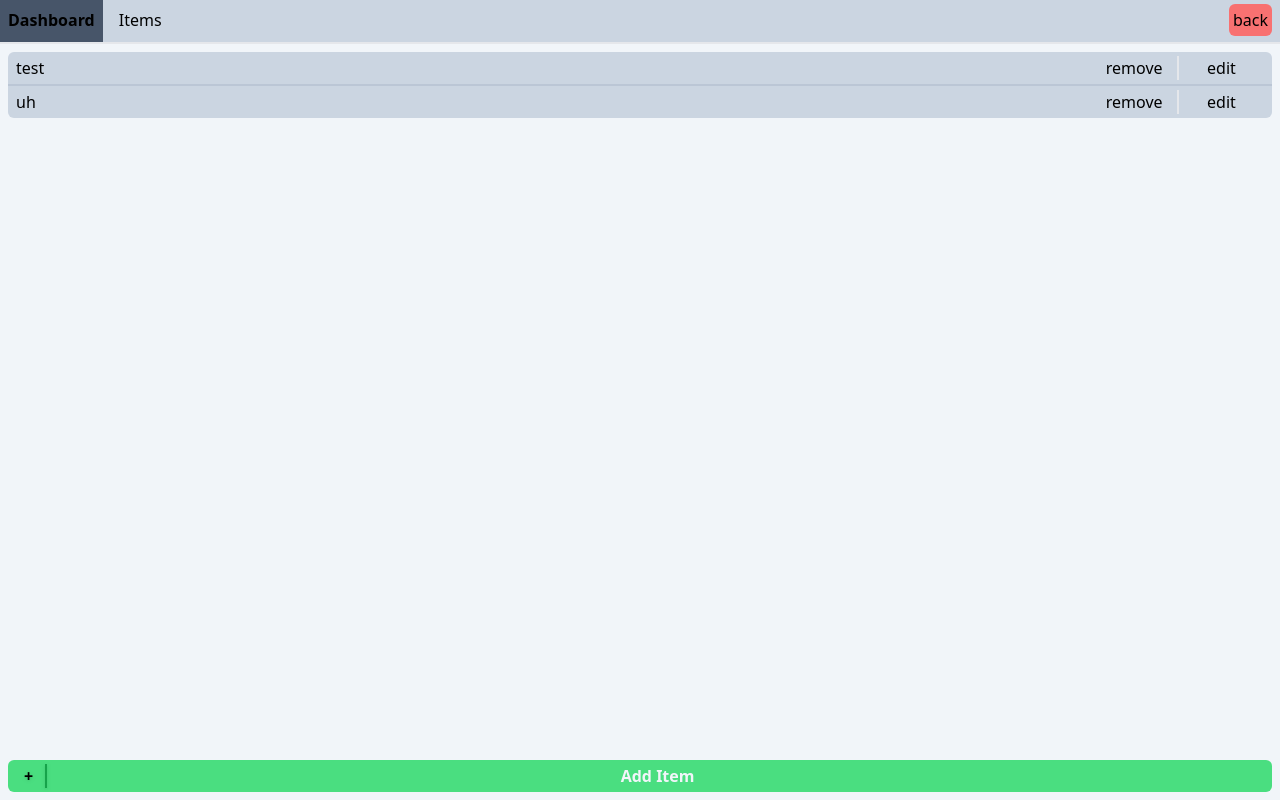
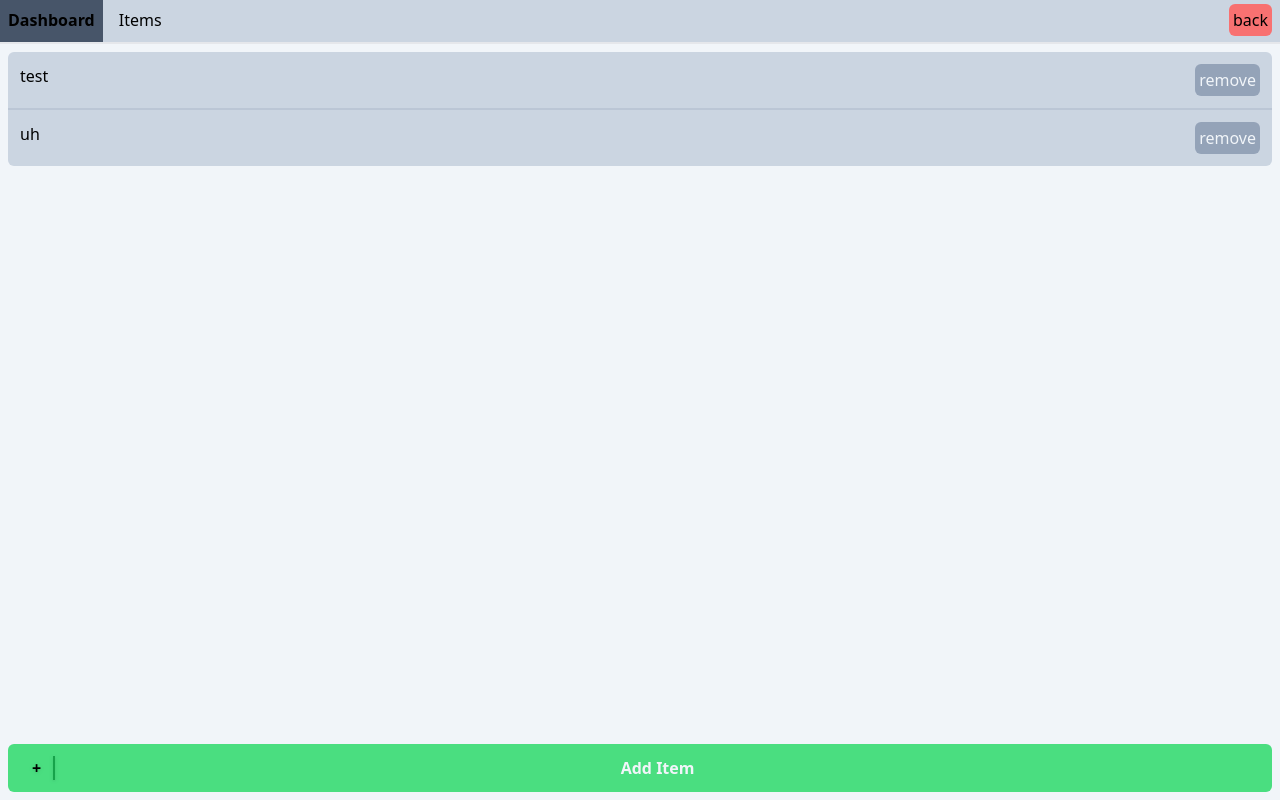
Before and after one commit to plachenko/DeliCounter, a SvelteKit app: page /admin/add in a window 1280 px wide. Built offline with nearby package versions, Linux system fonts and the light colour scheme.

Commit message:
adding tweaks to add page

```diff
--- a/src/routes/admin/add/+page.svelte
+++ b/src/routes/admin/add/+page.svelte
@@ -7,7 +7,6 @@
 
 	onMount(() => {});
 
-	let objTypes = ['Category', 'Item', 'Line Item'];
 
 	function editItem(idx) {}
 	function removeItem(idx) {
@@ -36,11 +35,19 @@
 		},
 		category: {
 			type: 'select',
-			value: 0
+			value: 0,
+			opts:[
+				'Root'
+			]
 		},
 		type: {
 			type: 'select',
-			value: 0
+			value: 0,
+			opts:[
+				'Category',
+				'Item',
+				'Line Item'
+			]
 		},
 		price: {
 			type: 'number',
@@ -63,23 +70,17 @@
 			<div class="absolute top-0 w-full left-0 p-2 overflow-y-auto">
 				{#each items as item, idx}
 					<div
-						class="bg-slate-300 p-1 [&:is(:first-child)]:rounded-t-md [&:is(:last-child)]:rounded-b-md [&:not(:first-child)]:border-t-2 border-slate-400/30 px-2 flex w-full"
+						class="bg-slate-300 p-3 [&:is(:first-child)]:rounded-t-md [&:is(:last-child)]:rounded-b-md [&:not(:first-child)]:border-t-2 border-slate-400/30 flex w-full"
 					>
 						<span class="flex w-full">
 							{item?.name?.value || item}
 						</span>
-						<div class="flex w-[200px]">
+						<div class="flex justify-end w-[200px]">
 							<button
-								class="flex-1 w-full border-r-2"
+								class="bg-slate-400 rounded-md text-slate-100 p-1"
 								onclick={() => {
 									removeItem(idx);
 								}}>remove</button
-							>
-							<button
-								class="flex-1 w-full"
-								onclick={() => {
-									editItem(idx);
-								}}>edit</button
 							>
 						</div>
 					</div>
@@ -105,11 +106,9 @@
 									<!-- <input required class="w-full p-1" type="text" bind:value={addObj[prop].value} /> -->
 								{:else if addObj[prop]?.type == 'select'}
 									<select class="w-full p-1 bg-white" bind:value={addObj[prop].value}>
-										{#if prop == 'type'}
-											{#each objTypes as type, idx}
-												<option value={idx}>{type}</option>
-											{/each}
-										{/if}
+										{#each addObj[prop].opts as type, idx}
+											<option value={idx}>{type}</option>
+										{/each}
 									</select>
 								{:else if addObj[prop]?.type == 'number'}
 									<input
@@ -134,7 +133,7 @@
 				onclick={() => {
 					addingItem = false;
 				}}
-				class="bg-red-400 flex rounded-md p-1 font-bold w-full"
+				class="bg-red-400 flex rounded-md p-3 font-bold w-full"
 			>
 				<span class="flex-1 text-slate-100">Cancel</span>
 			</button>
@@ -143,7 +142,7 @@
 					onclick={() => {
 						addObject(addObj);
 					}}
-					class="bg-green-400 flex rounded-md p-1 font-bold w-full"
+					class="bg-green-400 flex rounded-md p-3 font-bold w-full"
 					><span class="border-r-2 border-green-600 px-3 drop-shadow">+</span>
 					<span class="flex-1 text-slate-100">Add</span>
 				</button>
@@ -153,7 +152,7 @@
 				onclick={() => {
 					addingItem = true;
 				}}
-				class="bg-green-400 flex rounded-md p-1 font-bold w-full"
+				class="bg-green-400 flex rounded-md p-3 font-bold w-full"
 				><span class="border-r-2 border-green-600 px-3 drop-shadow">+</span>
 				<span class="flex-1 text-slate-100">Add Item</span>
 			</button>
```
